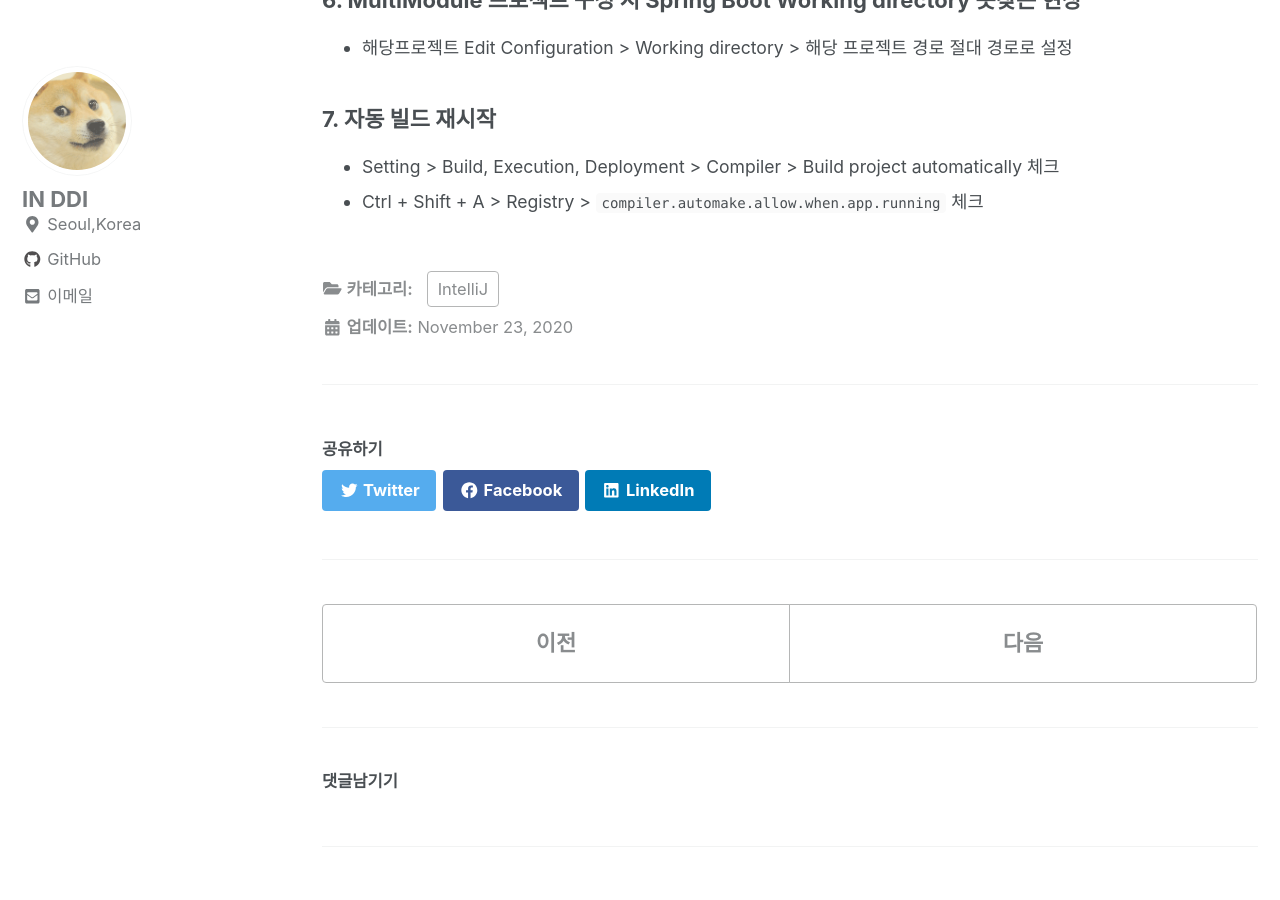
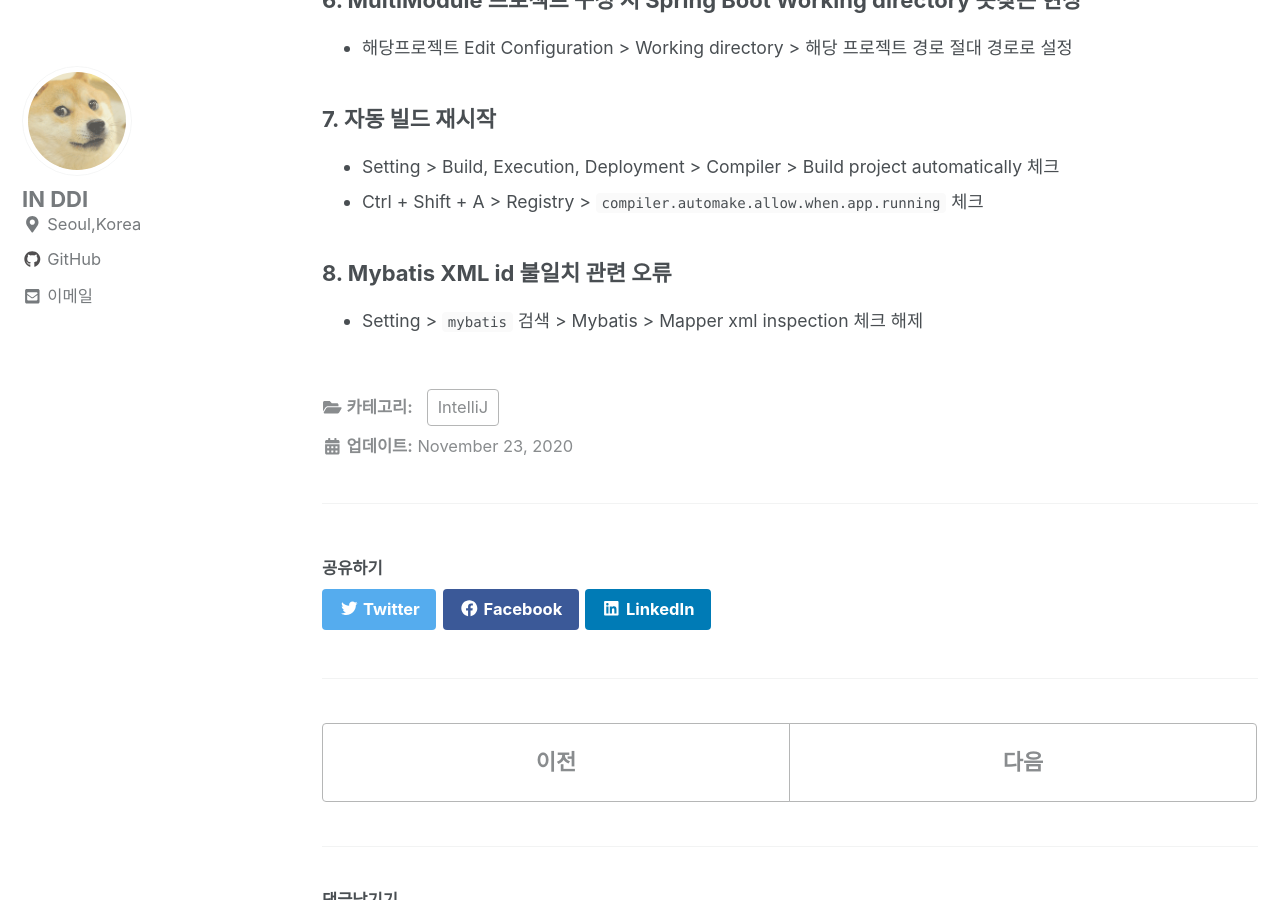
Before and after one commit to InSeok9068/inseok9068.github.io, a Jekyll site: the page built from _posts/intellij/2020-11-23-intellij-setting.md, in a window 1280 px wide and 900 px high, scrolled down 1175 px. Built offline with Jekyll 4.4.1, drawn with Linux system fonts in a browser that asks for light colours; cached includes are drawn as plain includes; nearby versions of some CDN libraries; comment, search, counter and statistics services are not loaded.

Commit message:
XML id 관련 불일치 오류 수정

```diff
--- a/_posts/intellij/2020-11-23-intellij-setting.md
+++ b/_posts/intellij/2020-11-23-intellij-setting.md
@@ -35,3 +35,6 @@ categories:
 ### 7. 자동 빌드 재시작
 - Setting > Build, Execution, Deployment > Compiler > Build project automatically 체크
 - Ctrl + Shift + A > Registry > `compiler.automake.allow.when.app.running` 체크
+
+### 8. Mybatis XML id 불일치 관련 오류
+- Setting > `mybatis` 검색 > Mybatis > Mapper xml inspection 체크 해제
```
